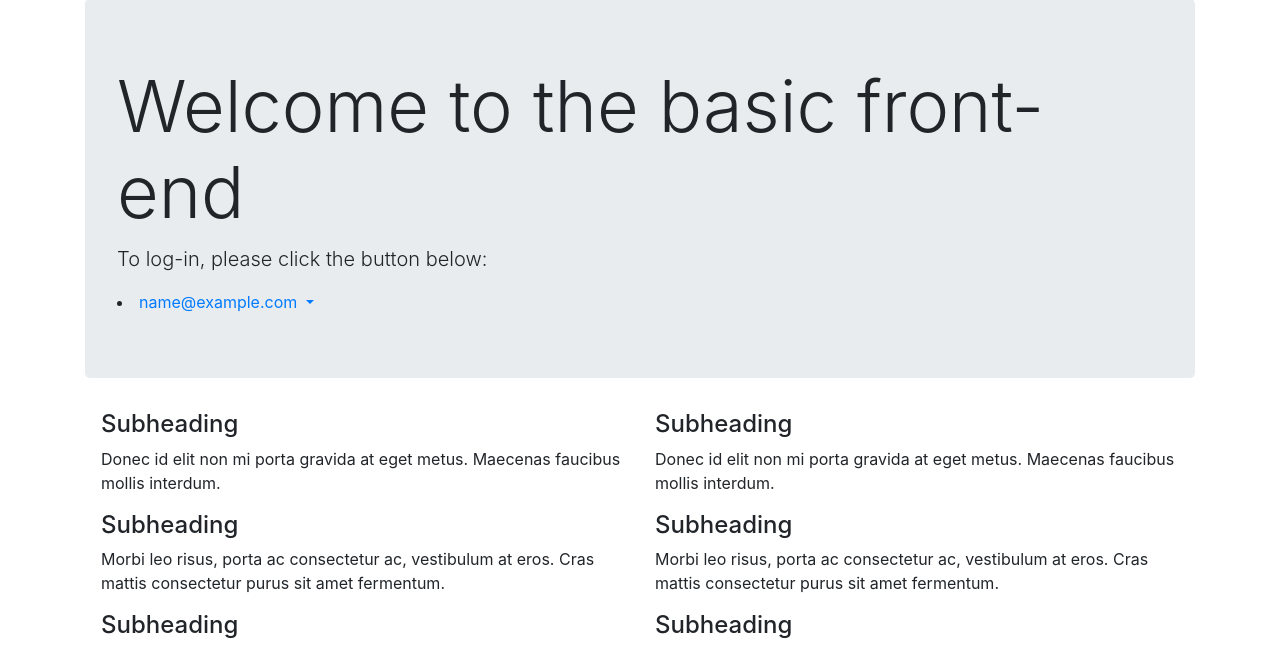
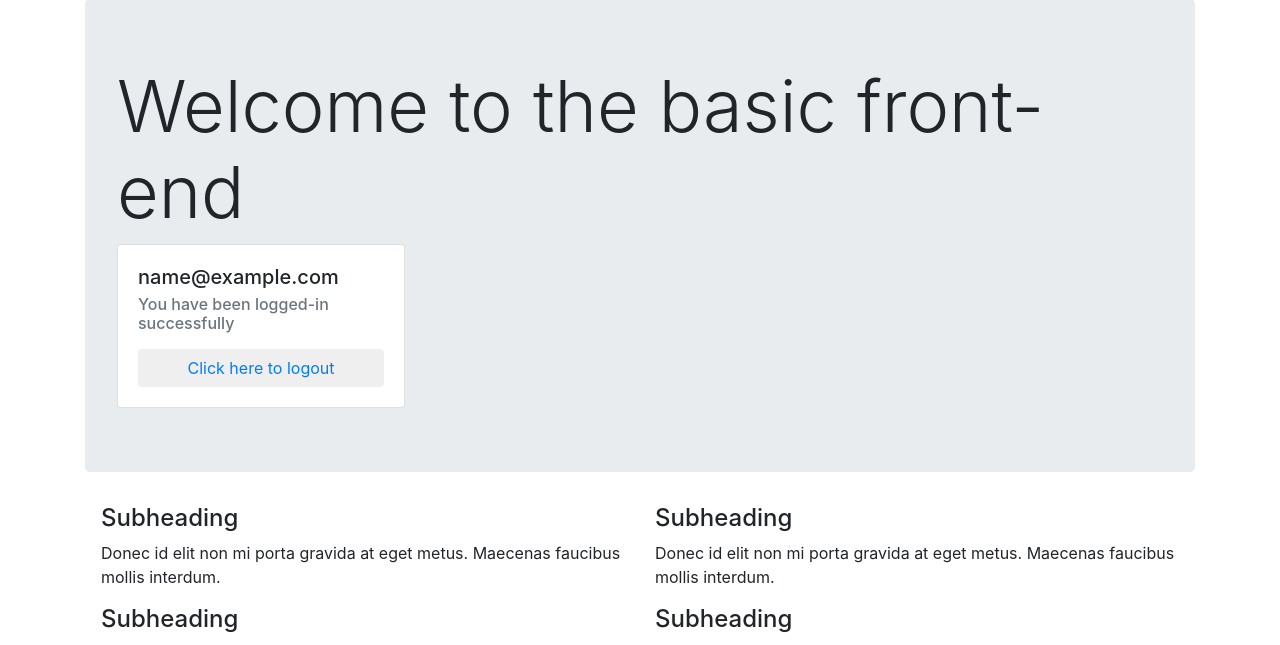
Before and after one commit to jsurkont/wes_frontend, a Django app: page / in a window 1280 px wide. Shown: the part 90-735 px from the top of the page. Run offline with Django 3.2, Linux system fonts and the light colour scheme; the visitor is signed in with stand-in values (Sample User, id 1); some libraries are stand-ins or nearby versions.

Commit message:
Logout update

```diff
--- a/wes_frontend/templates/base.html
+++ b/wes_frontend/templates/base.html
@@ -69,25 +69,25 @@
 
       <div class="jumbotron">
         <h1 class="display-3">Welcome to the basic front-end</h1>
-        <p class="lead">To log-in, please click the button below:</p>
 
         {% if user.is_authenticated %}
-          <li class="dropdown">
-            <a href="#" class="dropdown-toggle" data-toggle="dropdown">
-                {{ user.email }}
-                <b class="caret"></b>
-            </a>
-            <ul class="dropdown-menu" style="padding: 0;">
-                <form action="/oidc/logout/" method="post">
-                  {% csrf_token %}
-                  <button name="logout" value="logout"
-                      class="btn btn-default btn-block">
-                    Log out
-                  </button>
-                </form>
-            </ul>
-        </li>
+          <div class="card" style="width: 18rem;">
+            <div class="card-body">
+              <h5 class="card-title">{{ user.email }}</h5>
+              <h6 class="card-subtitle mb-2 text-muted">You have been logged-in successfully</h6>
+              <p class="card-text"></p>
+
+              <form action="/oidc/logout/" method="post">
+                {% csrf_token %}
+                <button name="logout" value="logout"
+                    class="btn btn-default btn-block" type="submit">
+                  <a href="#" class="card-link">Click here to logout</a>
+                </button>
+              </form>
+            </div>
+          </div>
         {% else %}
+          <p class="lead">To log-in, please click the button below:</p>
           <p><a class="btn btn-lg btn-success" href="/oidc/authenticate/" role="button">Log-in</a></p>
         {% endif %}
       </div>
```
